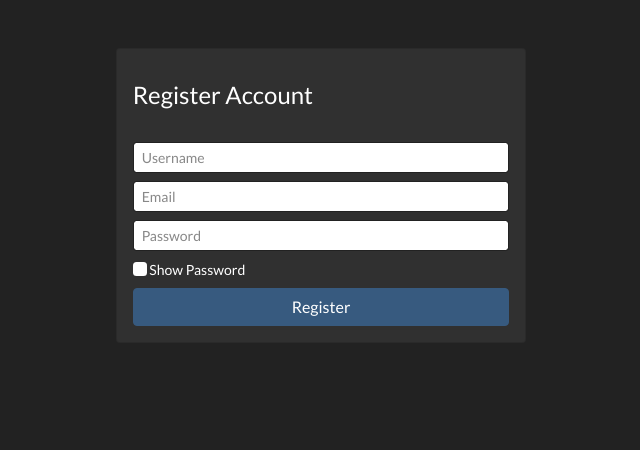
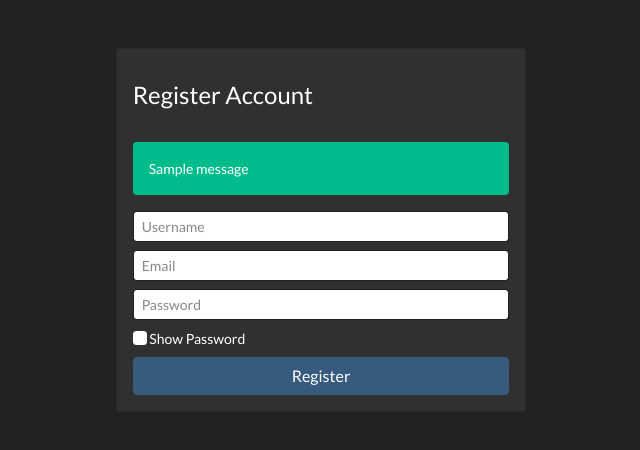
Before and after one commit to Riyuze/MoneyTracker, a Django app: template templates/authentication/register.html in a window 1280 px wide. Shown: the top 450 px of the page, without its empty margins (319-959 px from the left). Run offline with Django 3.2, Linux system fonts and the light colour scheme; the template is opened without the code that fills it, so the values that code supplies are empty; tables that the repository leaves empty hold one stand-in row (values such as "Sample post"); one stand-in notice (Sample message) is shown; some libraries are stand-ins or nearby versions.

Commit message:
Added basic alert system

```diff
--- a/templates/authentication/register.html
+++ b/templates/authentication/register.html
@@ -13,7 +13,11 @@
                     <h4>Register Account</h4>
                 </div>
 
-                <form action="" method="POST">
+                <form action="{% url 'register' %}" method="POST">
+
+                    {% csrf_token %}
+
+                    {% include 'partials/messages.html' %}
 
                     <div class="form-group mb-2">
                         <input type="text" name="username" id="usernameField" class="form-control form-control-sm" placeholder="Username">
--- /dev/null
+++ b/templates/partials/messages.html
@@ -0,0 +1,9 @@
+{% if messages %}
+<div class="messages">
+    {% for message in messages %}
+    <div {% if message.tags %} class="alert alert-sm alert-{{ message.tags }}" {% endif %}>
+        {{ message }}
+    </div>
+    {% endfor %}
+</div>
+{% endif %}
```
Also changed, not shown: Authentication/views.py (+8 -0 lines), MoneyTracker/settings.py (+7 -0 lines).
